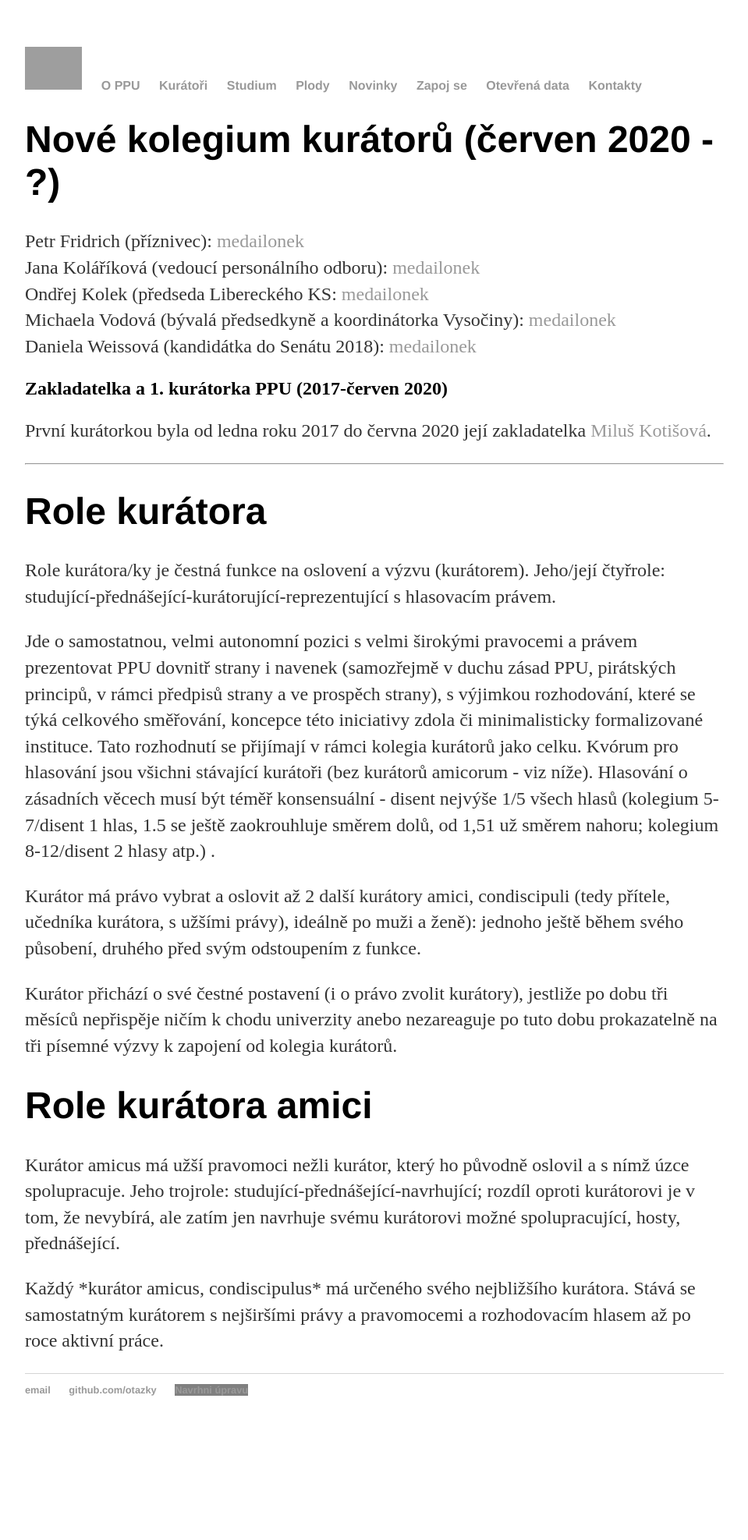
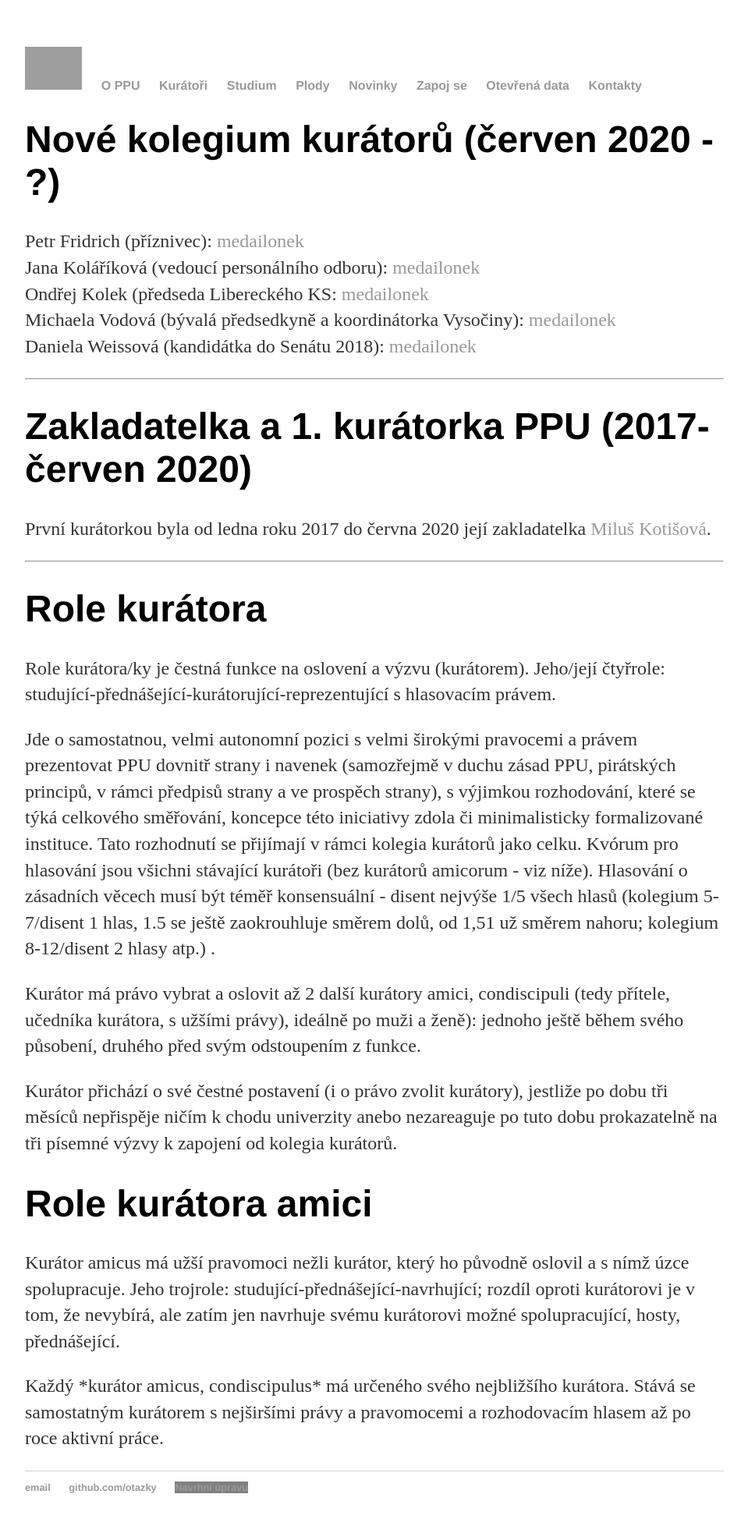
Before and after one commit to otazky/otazky.github.io, a Jekyll site: the page built from kuratori/index.html, in a window 1280 px wide. Shown: the whole page at 78% size, without its empty margins (160-1119 px from the left). Built offline with Jekyll 4.4.1, drawn with Linux system fonts in a browser that asks for light colours; before the commit the page ends 1850 px from its top, so only the background shows below that; grey boxes are pictures that could not be loaded.

Commit message:
Změna stylu

```diff
--- a/kuratori/index.html
+++ b/kuratori/index.html
@@ -14,8 +14,8 @@ title: Nové kolegium kurátorů (červen 2020 - ?)
     Michaela Vodová (bývalá předsedkyně a koordinátorka Vysočiny): <a href="https://lide.pirati.cz/personProfile/61/">medailonek</a><br>
     Daniela Weissová (kandidátka do Senátu 2018): <a href="https://lide.pirati.cz/personProfile/284/">medailonek</a><br>
   </p>
-
- <h2> Zakladatelka a 1. kurátorka PPU (2017-červen 2020)</h2>
+ <hr>
+ <h1> Zakladatelka a 1. kurátorka PPU (2017-červen 2020)</h1>
 <p>První kurátorkou byla od ledna roku 2017 do června 2020 její zakladatelka <a href="https://miluskotisova.wixsite.com/home">Miluš Kotišová</a>.</p>
 
   <hr>
```
